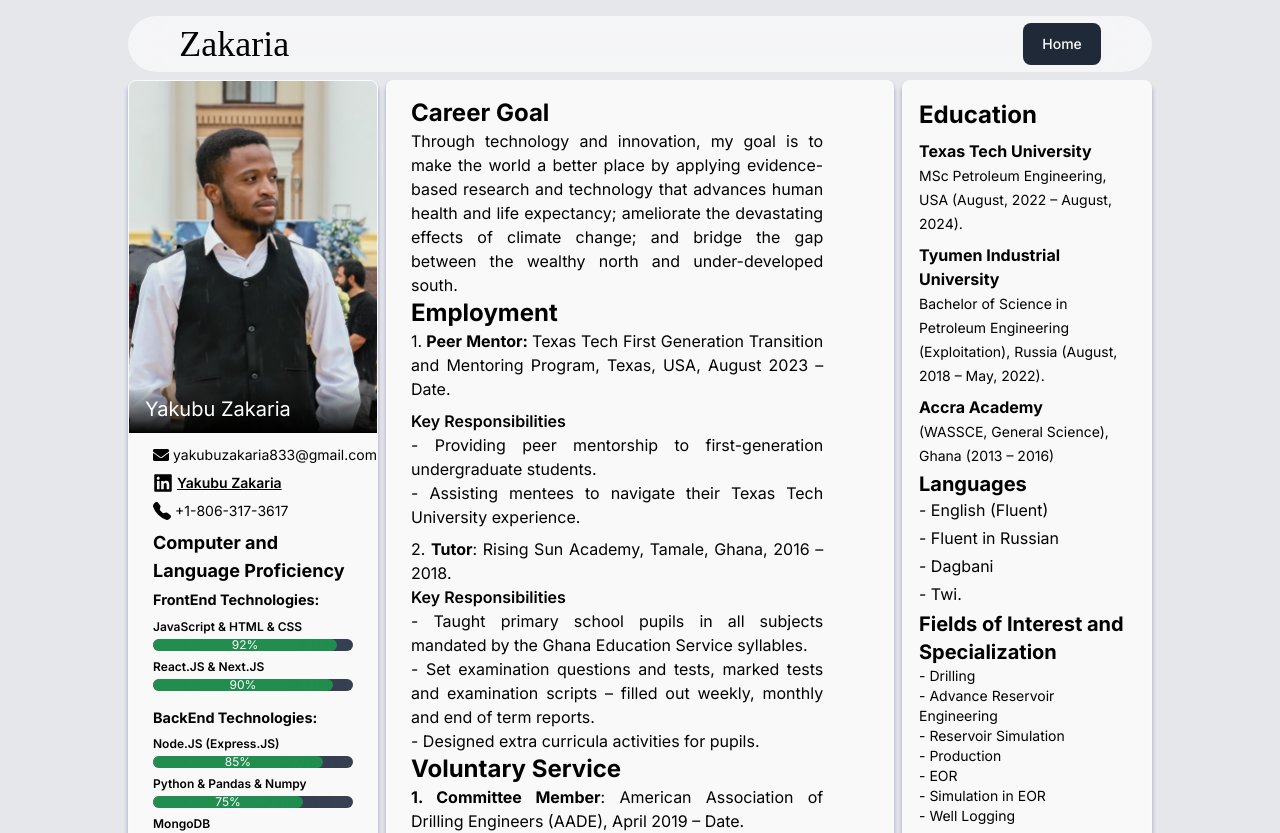
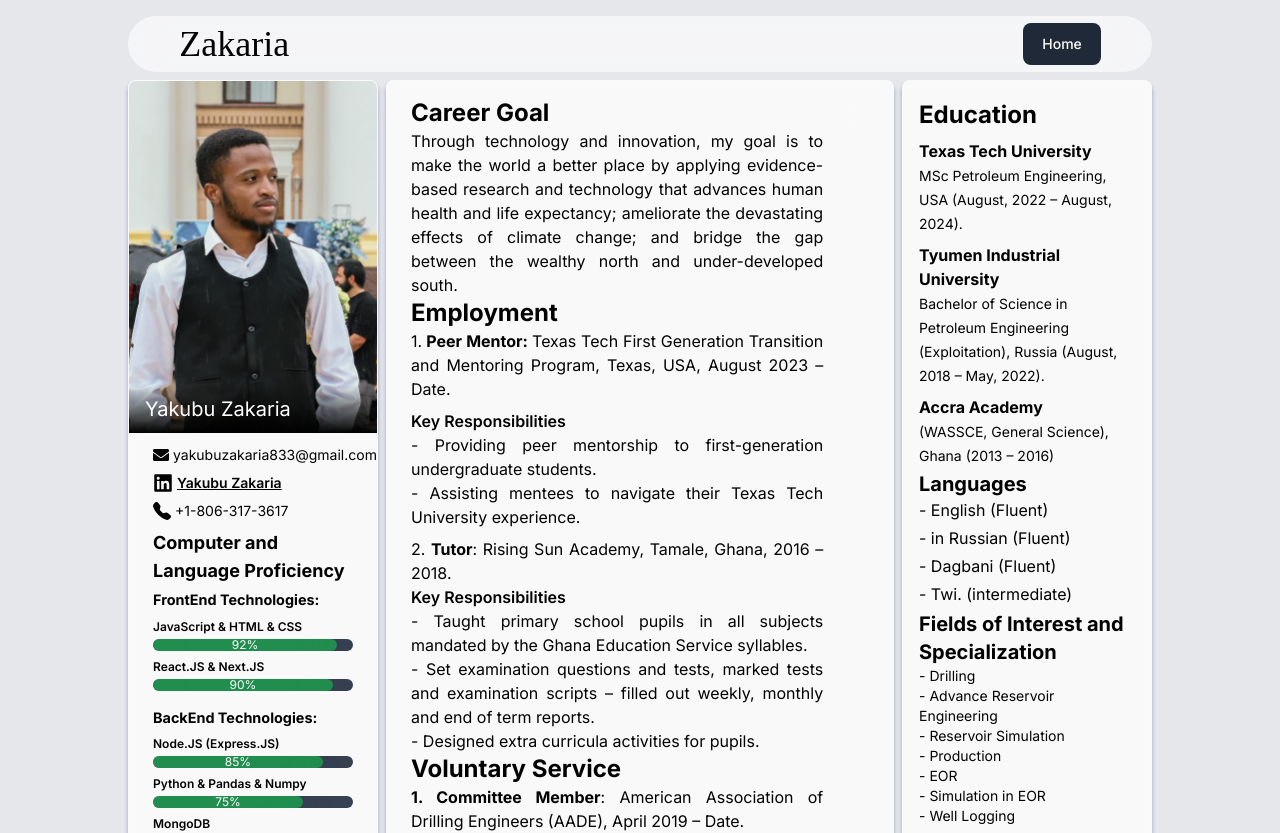
Before and after one commit to zakjak/portfolio, a Next.js app: page /about in a window 1280 px wide. Shown: the top 833 px of the page. Built offline with nearby package versions, Linux system fonts and the light colour scheme; a web font is replaced by a local one.

Commit message:
made the languages section consistent

```diff
--- a/components/RightSection/RightSection.js
+++ b/components/RightSection/RightSection.js
@@ -19,9 +19,9 @@ const RightSection = () => {
           <h1 className='font-bold text-xl text-zinc-700'>Languages</h1>
           <div className='flex flex-col gap-1'>
             <span>- English (Fluent)</span>
-            <span>- Fluent in Russian</span>
-            <span>- Dagbani</span>
-            <span>- Twi.</span>
+            <span>- in Russian (Fluent)</span>
+            <span>- Dagbani (Fluent)</span>
+            <span>- Twi. (intermediate)</span>
           </div>
         </div>
         <div>
```
